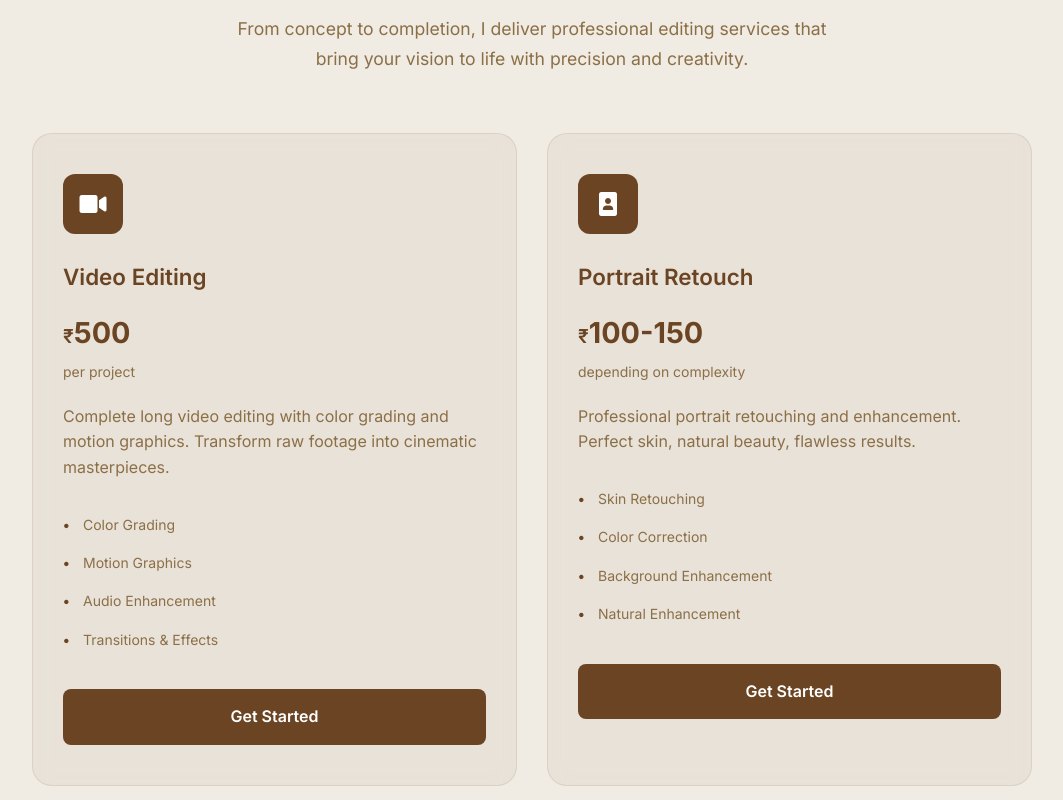
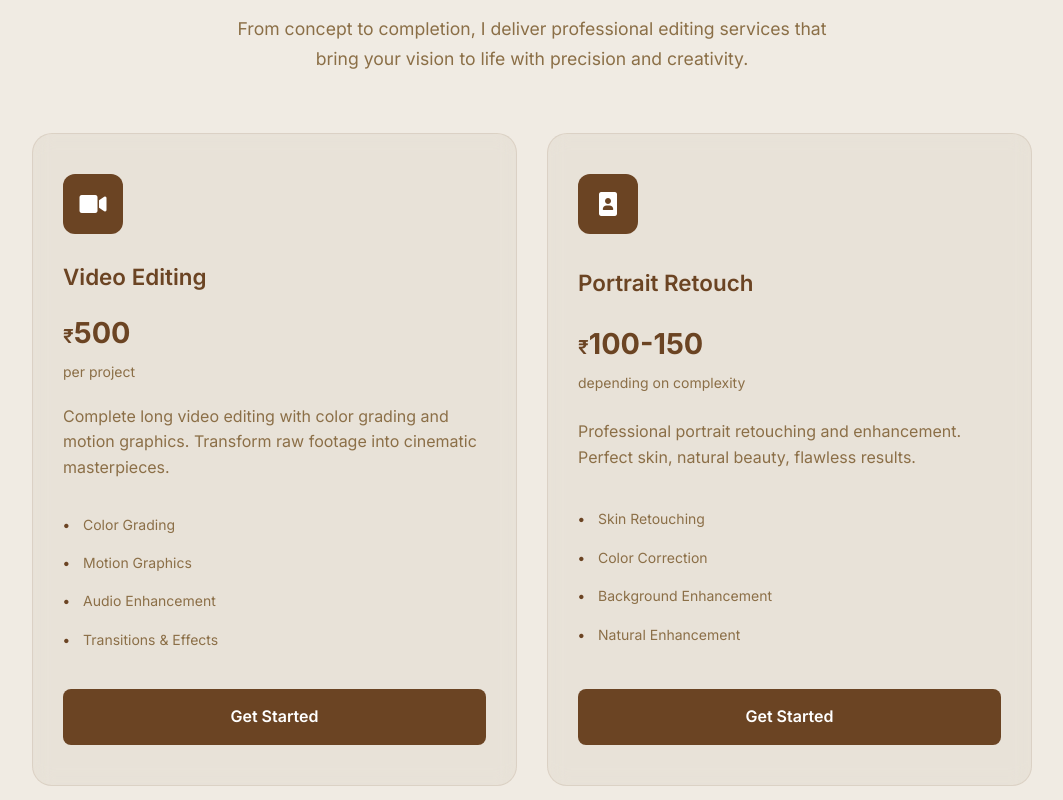
Before and after one commit to ashish22cse221/rudz_portfolio, a plain HTML site: page index.html in a window 1280 px wide. Shown: the part 2580-3380 px from the top of the page, without its empty margins (108-1171 px from the left). Drawn offline with Linux system fonts and the light colour scheme; a script that the page names is missing.

Commit message:
Update styles.css

```diff
--- a/styles.css
+++ b/styles.css
@@ -605,6 +605,16 @@ body {
   transform: translateY(-8px) scale(1.02);
   box-shadow: 0 25px 50px rgba(107, 68, 35, 0.15);
   border-color: rgba(107, 68, 35, 0.2);
+}
+.service-card {
+    display: flex;
+    flex-direction: column;
+    justify-content: space-between;
+    height: 100%;
+}
+.service-card-footer {
+    margin-top: auto;
+    text-align: center;
 }
 
 /* Enhanced service icon with pulse animation */
```
